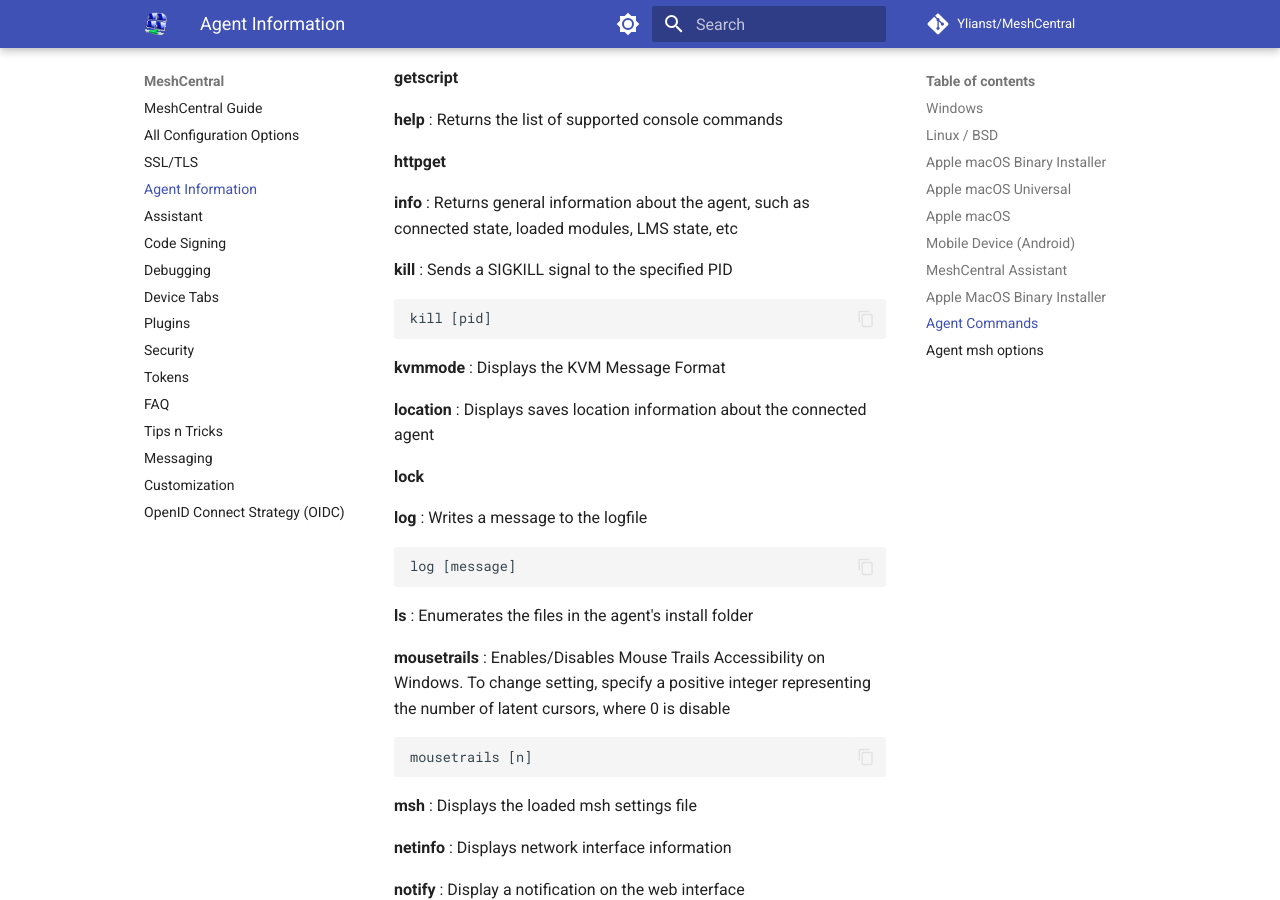
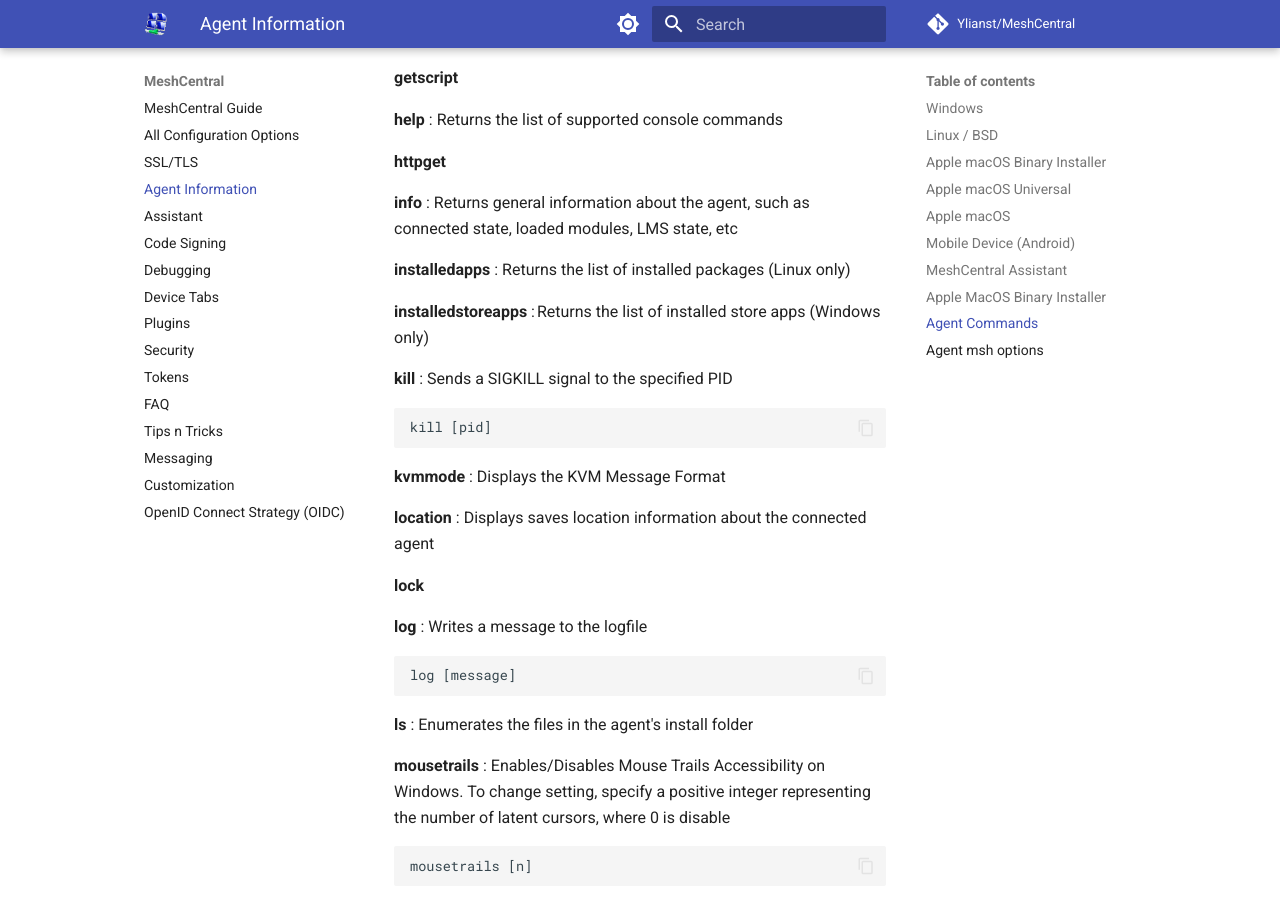
Before and after one commit to Ylianst/MeshCentralDocs, an MkDocs documentation site: the page built from docs/meshcentral/agents.md, in a window 1280 px wide and 900 px high, scrolled down 3085 px. Built offline with MkDocs 1.6.1 and Material for MkDocs 9.7.7, drawn with Linux system fonts in a browser that asks for light colours; comment, search, counter and statistics services are not loaded.

Commit message:
Documents `installedapps` and `installedstoreapps` agent commands

```diff
--- a/docs/meshcentral/agents.md
+++ b/docs/meshcentral/agents.md
@@ -144,6 +144,12 @@
 
 **info**
 : Returns general information about the agent, such as connected state, loaded modules, LMS state, etc
+
+**installedapps**
+: Returns the list of installed packages (Linux only)
+
+**installedstoreapps**
+: Returns the list of installed store apps (Windows only)
 
 **kill**
 : Sends a SIGKILL signal to the specified PID
```
